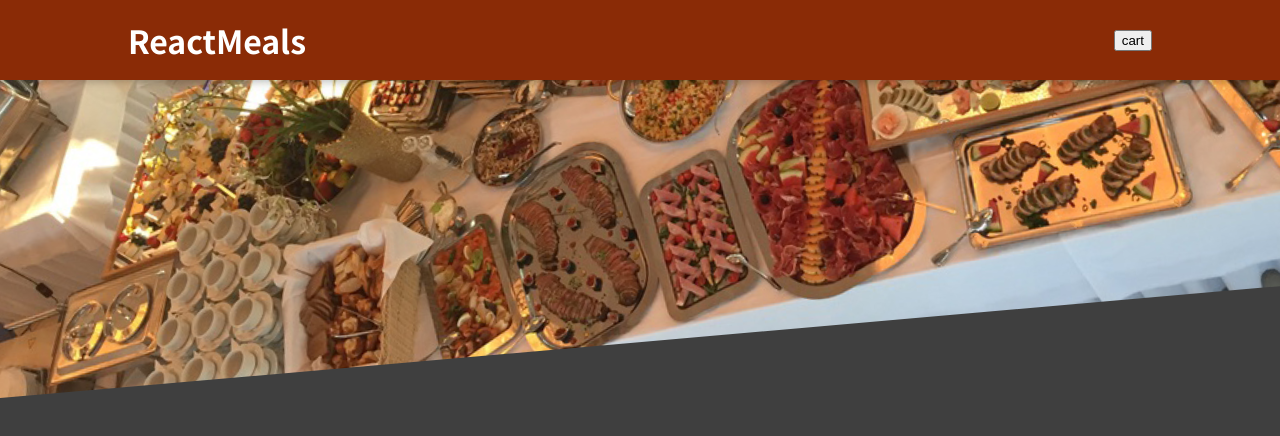
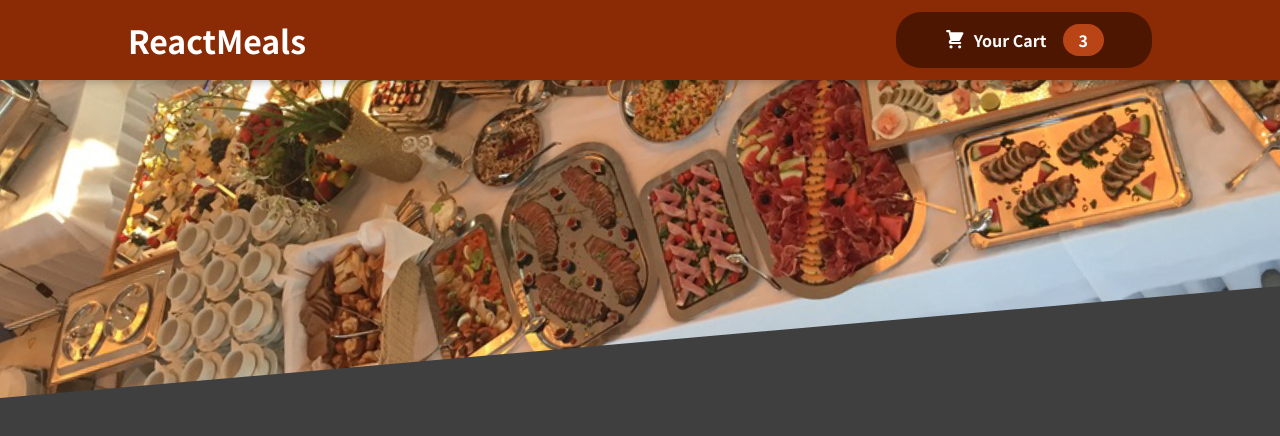
Before and after one commit to hadar-g/food-order-app, a React (Create React App) app: page / in a window 1280 px wide. Shown: the top 436 px of the page. Built offline with nearby package versions, Linux system fonts and the light colour scheme.

Commit message:
implemented new HeaderCartButton

```diff
--- a/src/components/Layout/CartIcon.js
+++ b/src/components/Layout/CartIcon.js
@@ -0,0 +1,13 @@
+const CartIcon = () => {
+    return (
+      <svg
+        xmlns='http://www.w3.org/2000/svg'
+        viewBox='0 0 20 20'
+        fill='currentColor'
+      >
+        <path d='M3 1a1 1 0 000 2h1.22l.305 1.222a.997.997 0 00.01.042l1.358 5.43-.893.892C3.74 11.846 4.632 14 6.414 14H15a1 1 0 000-2H6.414l1-1H14a1 1 0 00.894-.553l3-6A1 1 0 0017 3H6.28l-.31-1.243A1 1 0 005 1H3zM16 16.5a1.5 1.5 0 11-3 0 1.5 1.5 0 013 0zM6.5 18a1.5 1.5 0 100-3 1.5 1.5 0 000 3z' />
+      </svg>
+    );
+  };
+
+  export default CartIcon;
--- a/src/components/Layout/Header.js
+++ b/src/components/Layout/Header.js
@@ -1,12 +1,13 @@
 import {Fragment} from 'react'
 import mealsImg from '../../Assets/meals.jpeg'
 import classes from './Header.module.css'
+import HeaderCartButton from './HeaderCartButton'
 
 const Header = props => {
     return(<>
     <header className={classes.header}>
         <h1>ReactMeals</h1>
-        <button> cart </button>
+        <HeaderCartButton />
     </header>
         <div className={classes['main-image']}>
             <img src={mealsImg} alt =" a table full of food" />
--- a/src/components/Layout/HeaderCartButton.js
+++ b/src/components/Layout/HeaderCartButton.js
@@ -1,4 +1,14 @@
+import CartIcon from './CartIcon'
+import classes from './HeaderCartButton.module.css'
+
 const HeaderCartButton = props => {
+    return <button className = {classes.button}>
+        <span className = {classes.icon}>
+            <CartIcon />
+        </span>
+        <span>Your Cart</span>
+        <span className = {classes.badge}> 3</span>
+    </button>
 
 }
 
```
